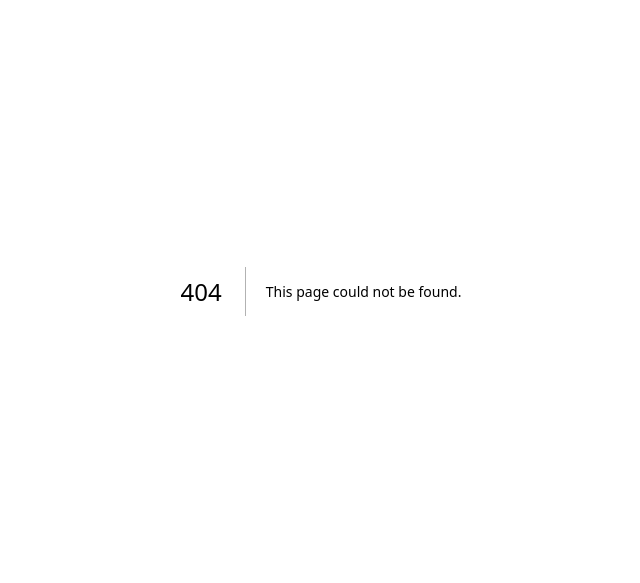
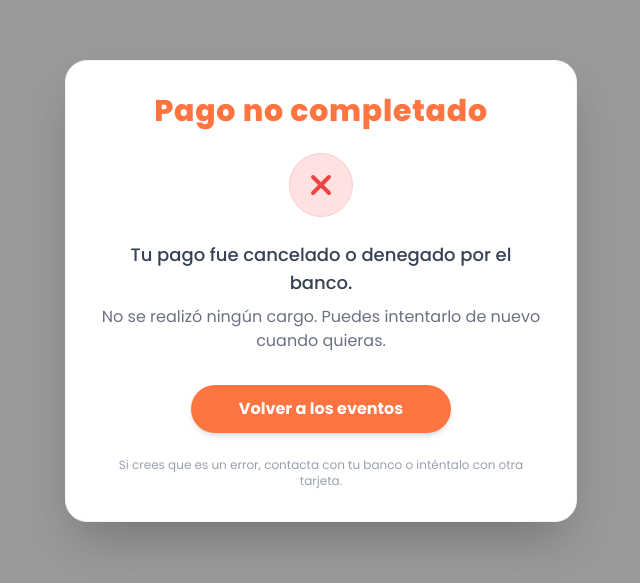
Before and after one commit to seedlightmedia-commits/diademilagros, a Next.js app: page /pago-cancelado in a window 1280 px wide. Before the commit this address had no page. Shown: the part 109-692 px from the top of the page, without its empty margins (319-959 px from the left). Built offline with nearby package versions, Linux system fonts and the light colour scheme.

Commit message:
pagina cacelada

```diff
--- /dev/null
+++ b/app/pago-cancelado/page.tsx
@@ -0,0 +1,69 @@
+"use client";
+
+import Link from "next/link";
+import { Suspense } from "react";
+
+function ContentPagoCancelado() {
+  return (
+    <div className="min-h-screen w-full flex items-center justify-center bg-black/40 backdrop-blur-sm p-4 animate-fade-in">
+      {/* Tarjeta Contenedora Blanca */}
+      <div className="bg-white rounded-3xl p-8 max-w-lg w-full shadow-2xl relative text-center border border-gray-100 animate-scale-up">
+
+        {/* Encabezado Naranja */}
+        <h1 className="text-2xl md:text-3xl font-extrabold text-[#ff7542] mb-6 tracking-wide">
+          Pago no completado
+        </h1>
+
+        {/* Círculo con la X Roja */}
+        <div className="w-16 h-16 bg-[#fee2e2] text-[#ef4444] rounded-full flex items-center justify-center mx-auto mb-6 border border-[#fecaca]">
+          <svg
+            className="w-8 h-8 stroke-[3]"
+            fill="none"
+            stroke="currentColor"
+            viewBox="0 0 24 24"
+          >
+            <path
+              strokeLinecap="round"
+              strokeLinejoin="round"
+              d="M6 18L18 6M6 6l12 12"
+            />
+          </svg>
+        </div>
+
+        {/* Mensajes Informativos */}
+        <p className="text-gray-700 text-lg font-medium mb-2">
+          Tu pago fue cancelado o denegado por el banco.
+        </p>
+
+        <p className="text-gray-500 text-sm md:text-base mb-8">
+          No se realizó ningún cargo. Puedes intentarlo de nuevo cuando quieras.
+        </p>
+
+        {/* Botón Volver */}
+        <Link href="/#eventos">
+          <button className="bg-[#ff7542] hover:bg-[#e06333] text-white font-bold py-3 px-12 rounded-full transition-all duration-200 text-base shadow-md hover:shadow-lg active:scale-95">
+            Volver a los eventos
+          </button>
+        </Link>
+
+        {/* Pie */}
+        <p className="text-gray-400 text-xs mt-6">
+          Si crees que es un error, contacta con tu banco o inténtalo con otra tarjeta.
+        </p>
+
+      </div>
+    </div>
+  );
+}
+
+export default function PagoCanceladoPage() {
+  return (
+    <Suspense fallback={
+      <div className="min-h-screen flex items-center justify-center bg-gray-50 text-gray-500">
+        Cargando...
+      </div>
+    }>
+      <ContentPagoCancelado />
+    </Suspense>
+  );
+}
```
